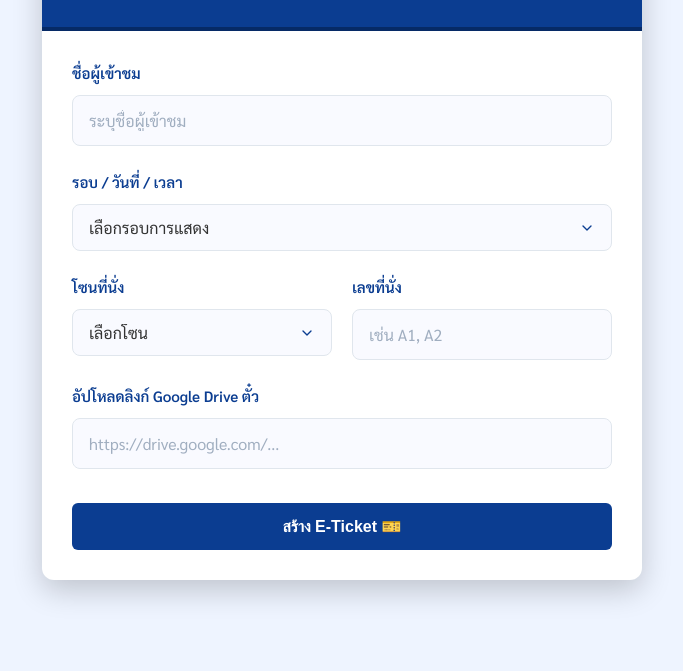
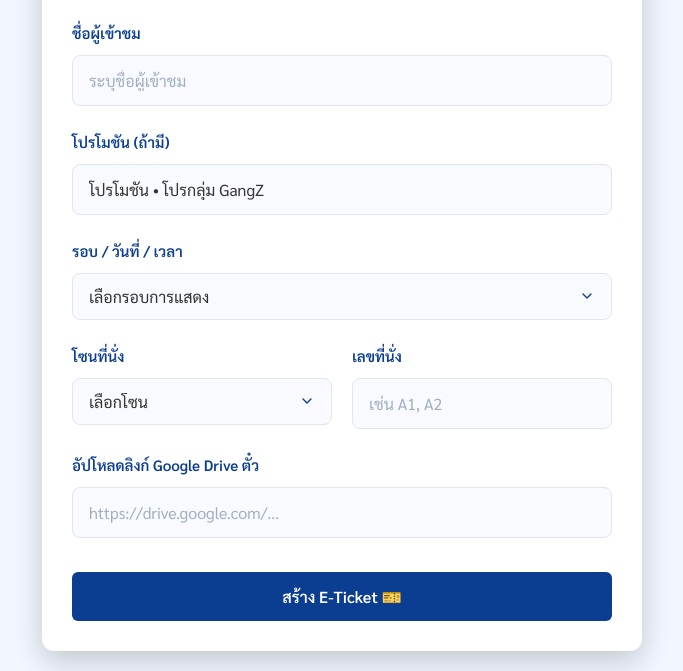
Before and after one commit to klonqdoublek/e-ticket-generator-atlantis65, a plain HTML site: page index.html in a window 1280 px wide. Shown: the part 159-830 px from the top of the page, without its empty margins (298-981 px from the left). Before the commit the page ends 800 px from the top, so only its background shows below. Drawn offline with Linux system fonts and the light colour scheme.

Commit message:
version 1.2

```diff
--- a/app.css
+++ b/app.css
@@ -3,11 +3,12 @@
     box-sizing: border-box;
     margin: 0;
     padding: 0;
+    font-family: 'Sarabun', sans-serif;
+    /* Enforce font globally */
 }
 
 body {
-    font-family: 'Sarabun', sans-serif;
-    background-color: #eef4ff;
+    background-color: #f2f7ff;
     /* Dark Blue Theme */
     color: #333;
     line-height: 1.6;
--- a/app.js
+++ b/app.js
@@ -211,7 +211,7 @@ const TICKET_TEMPLATE = `<!doctype html>
                         <table class="ticket-box" width="100%" cellpadding="0" cellspacing="0" border="0">
                             <tr>
                                 <td class="ticket-info" valign="top" align="center" style="text-align: center;">
-                                    <p><span class="label" style="margin-bottom:24px;">โปรโมชัน • โปรกลุ่ม GangZ</span>
+                                    <p><span class="label" style="margin-bottom:24px;">{{PROMOTION}}</span>
                                     </p>
                                     <p><span class="label">ชื่อผู้เข้าชม</span><strong>{{NAME}}</strong></p>
                                     <p><span class="label">รอบ / วันที่ / เวลา</span><strong>{{ROUND}}
@@ -329,6 +329,7 @@ document.addEventListener('DOMContentLoaded', () => {
 
         // Get values
         const name = document.getElementById('visitorName').value;
+        const promotion = document.getElementById('promotionText').value;
         const round = document.getElementById('roundSelect').value;
         const zone = document.getElementById('zoneSelect').value;
         const seat = document.getElementById('seatNumber').value;
@@ -344,6 +345,7 @@ document.addEventListener('DOMContentLoaded', () => {
 
         // Replace placeholders
         let finalHtml = TICKET_TEMPLATE
+            .replace('{{PROMOTION}}', promotion)
             .replace('{{NAME}}', name)
             .replace('{{ROUND}}', round)
             .replace('{{ZONE_SEAT}}', zoneSeat)
--- a/index.html
+++ b/index.html
@@ -24,6 +24,13 @@
                 <div class="form-group">
                     <label for="visitorName">ชื่อผู้เข้าชม</label>
                     <input type="text" id="visitorName" placeholder="ระบุชื่อผู้เข้าชม" required>
+                </div>
+
+                <!-- 1.1 Promotion -->
+                <div class="form-group">
+                    <label for="promotionText">โปรโมชัน (ถ้ามี)</label>
+                    <input type="text" id="promotionText" placeholder="เช่น โปรโมชัน • โปรกลุ่ม GangZ"
+                        value="โปรโมชัน • โปรกลุ่ม GangZ">
                 </div>
 
                 <!-- 2. Round / Date / Time -->
```
